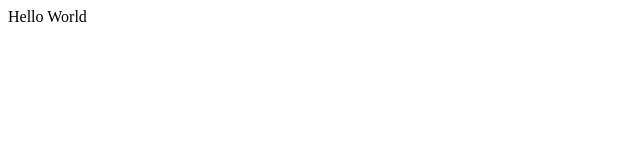
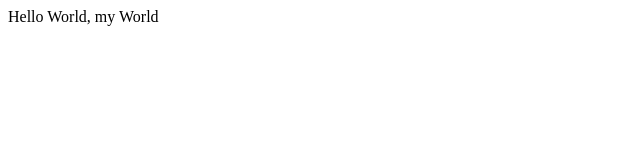
Before and after one commit to LukaszLewandowski91/GitTutorial, a plain HTML site: page index.html in a window 1280 px wide. Shown: the full height of the page, 0-640 px from the left. Drawn offline with Linux system fonts and the light colour scheme.

Commit message:
nasza zmiana

```diff
--- a/index.html
+++ b/index.html
@@ -7,6 +7,6 @@
     <title>GitTutorial</title>
 </head>
 <body>
-    Hello World
+    Hello World, my World
 </body>
 </html>
```
